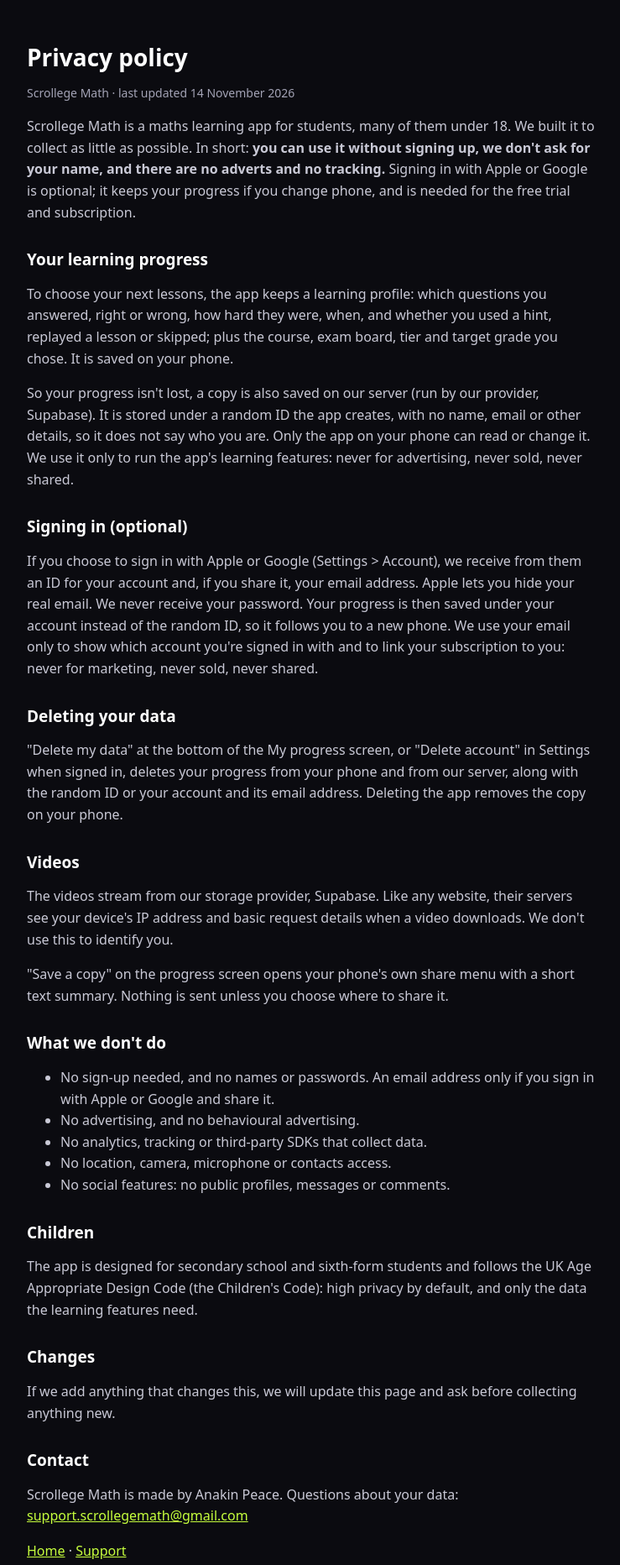
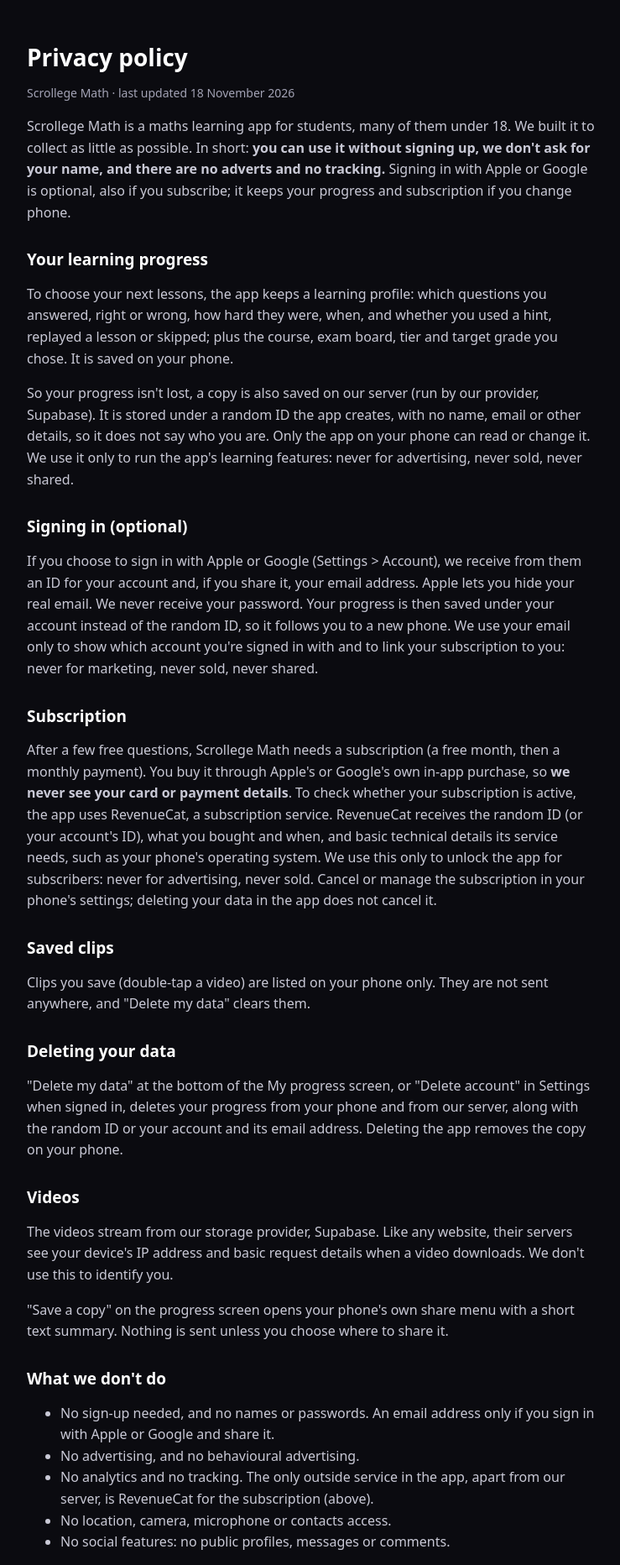
Before and after one commit to anakinpeace13/scrollege-math, a plain HTML site: page privacy.html in a window 1280 px wide. Shown: the top 1864 px of the page at 84% size, without its empty margins (268-1007 px from the left). Drawn offline with Linux system fonts and the light colour scheme.

Commit message:
Add files via upload

```diff
--- a/privacy.html
+++ b/privacy.html
@@ -18,14 +18,14 @@
 <body>
 <main>
 <h1>Privacy policy</h1>
-<p class="updated">Scrollege Math · last updated 14 November 2026</p>
+<p class="updated">Scrollege Math · last updated 18 November 2026</p>
 
 <p>Scrollege Math is a maths learning app for students, many of them under 18.
 We built it to collect as little as possible. In short: <strong>you can use
 it without signing up, we don't ask for your name, and there are no adverts
-and no tracking.</strong> Signing in with Apple or Google is optional; it
-keeps your progress if you change phone, and is needed for the free trial
-and subscription.</p>
+and no tracking.</strong> Signing in with Apple or Google is optional, also
+if you subscribe; it keeps your progress and subscription if you change
+phone.</p>
 
 <h2>Your learning progress</h2>
 <p>To choose your next lessons, the app keeps a learning profile: which
@@ -48,6 +48,22 @@ random ID, so it follows you to a new phone. We use your email only to show
 which account you're signed in with and to link your subscription to you:
 never for marketing, never sold, never shared.</p>
 
+<h2>Subscription</h2>
+<p>After a few free questions, Scrollege Math needs a subscription (a free
+month, then a monthly payment). You buy it through Apple's or Google's own
+in-app purchase, so <strong>we never see your card or payment
+details</strong>. To check whether your subscription is active, the app uses
+RevenueCat, a subscription service. RevenueCat receives the random ID (or your
+account's ID), what you bought and when, and basic technical details its
+service needs, such as your phone's operating system. We use this only to
+unlock the app for subscribers: never for advertising, never sold. Cancel or
+manage the subscription in your phone's settings; deleting your data in the
+app does not cancel it.</p>
+
+<h2>Saved clips</h2>
+<p>Clips you save (double-tap a video) are listed on your phone only. They are
+not sent anywhere, and "Delete my data" clears them.</p>
+
 <h2>Deleting your data</h2>
 <p>"Delete my data" at the bottom of the My progress screen, or "Delete
 account" in Settings when signed in, deletes your progress from your phone
@@ -67,7 +83,8 @@ it.</p>
   <li>No sign-up needed, and no names or passwords. An email address only if
   you sign in with Apple or Google and share it.</li>
   <li>No advertising, and no behavioural advertising.</li>
-  <li>No analytics, tracking or third-party SDKs that collect data.</li>
+  <li>No analytics and no tracking. The only outside service in the app,
+  apart from our server, is RevenueCat for the subscription (above).</li>
   <li>No location, camera, microphone or contacts access.</li>
   <li>No social features: no public profiles, messages or comments.</li>
 </ul>
```
Also changed, not shown: support.html (+22 -3 lines).
